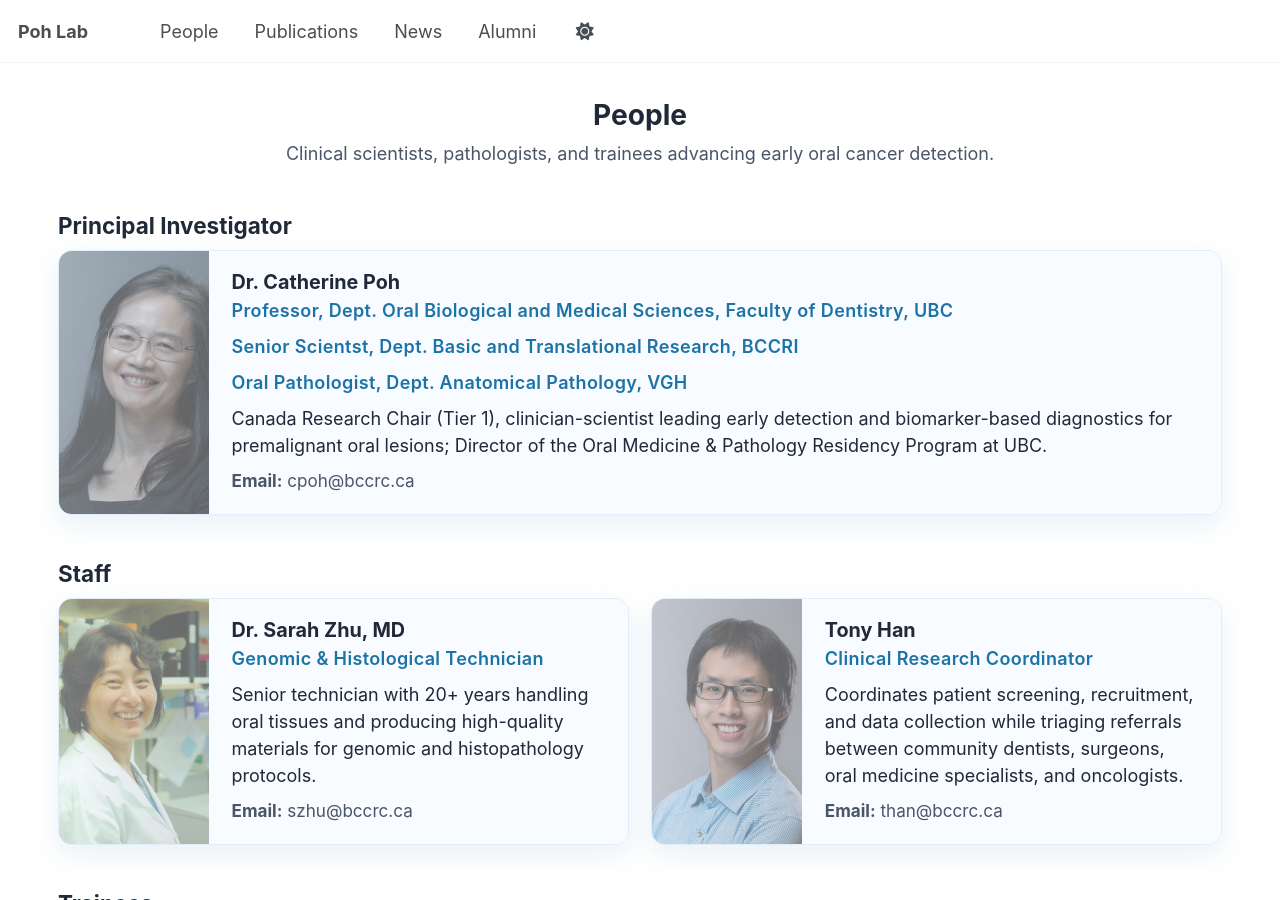
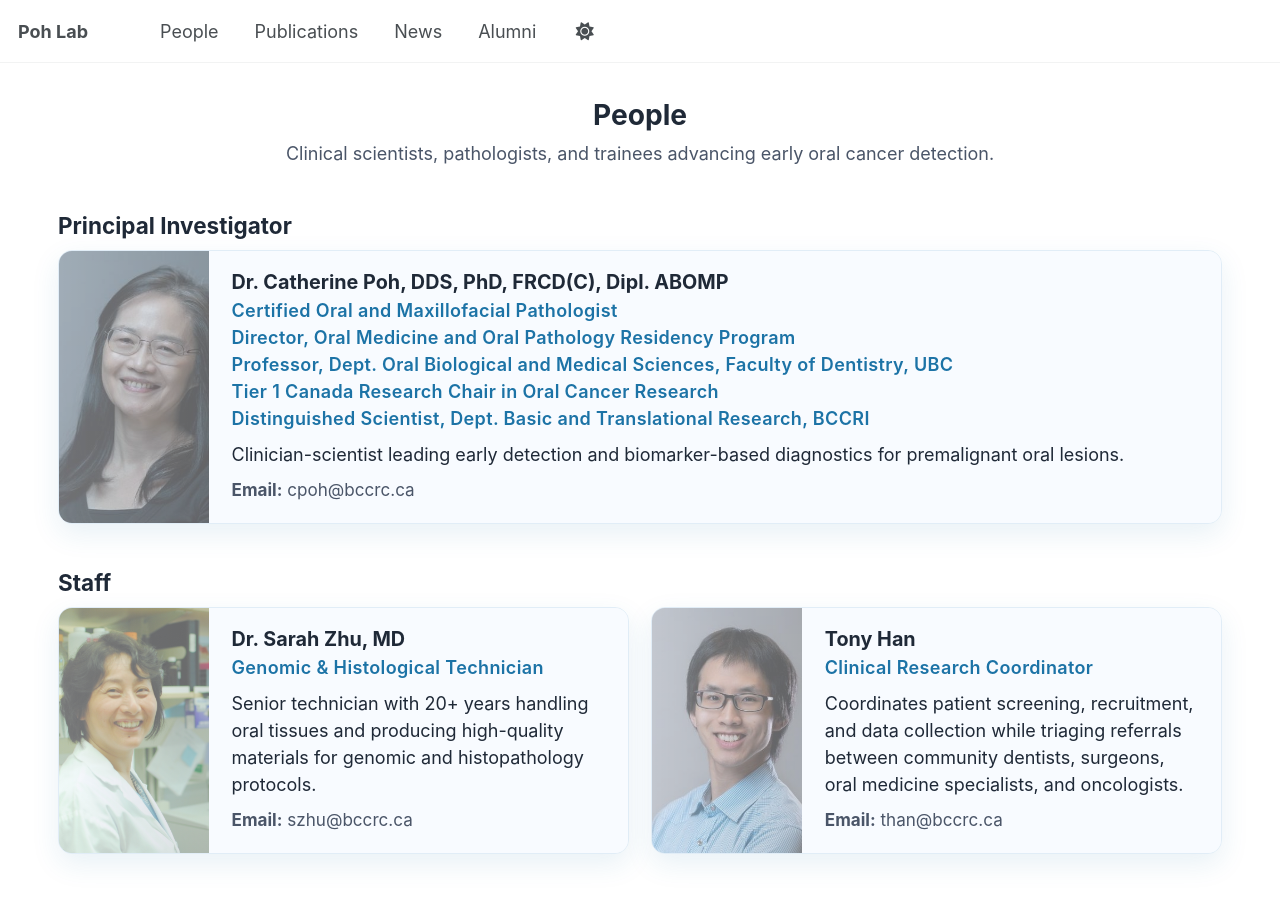
Before and after one commit to kelypliu/pohlab, a Jekyll site: the page built from _pages/people_new.md, in a window 1280 px wide and 900 px high. Built offline with Jekyll 4.4.1, drawn with Linux system fonts in a browser that asks for light colours; a script that is not in the unit is left out.

Commit message:
more people updates

```diff
--- a/_pages/people_new.md
+++ b/_pages/people_new.md
@@ -17,11 +17,15 @@ permalink: /people/
     <div class="person-bg" style="--bg-img: url('{{ '/images/people/catherine_poh.jpeg' | relative_url }}')"></div>
     <div class="person-gradient"></div>
     <div class="person-content">
-      <h3>Dr. Catherine Poh</h3>
-      <p class="role">Professor, Dept. Oral Biological and Medical Sciences, Faculty of Dentistry, UBC</p>
-      <p class="role">Senior Scientst, Dept. Basic and Translational Research, BCCRI</p>
-      <p class="role">Oral Pathologist, Dept. Anatomical Pathology, VGH</p>
-      <p class="bio">Canada Research Chair (Tier 1), clinician-scientist leading early detection and biomarker-based diagnostics for premalignant oral lesions; Director of the Oral Medicine & Pathology Residency Program at UBC.</p>
+      <h3>Dr. Catherine Poh, DDS, PhD, FRCD(C), Dipl. ABOMP</h3>
+    <div class="role">
+      <span>Certified Oral and Maxillofacial Pathologist</span><br>
+      <span>Director, Oral Medicine and Oral Pathology Residency Program</span><br>
+      <span>Professor, Dept. Oral Biological and Medical Sciences, Faculty of Dentistry, UBC</span><br>
+      <span>Tier 1 Canada Research Chair in Oral Cancer Research</span><br>
+      <span>Distinguished Scientist, Dept. Basic and Translational Research, BCCRI</span><br>
+    </div>
+      <p class="bio">Clinician-scientist leading early detection and biomarker-based diagnostics for premalignant oral lesions.</p>
       <p class="meta"><strong>Email:</strong> cpoh@bccrc.ca</p>
     </div>
   </article>
```
